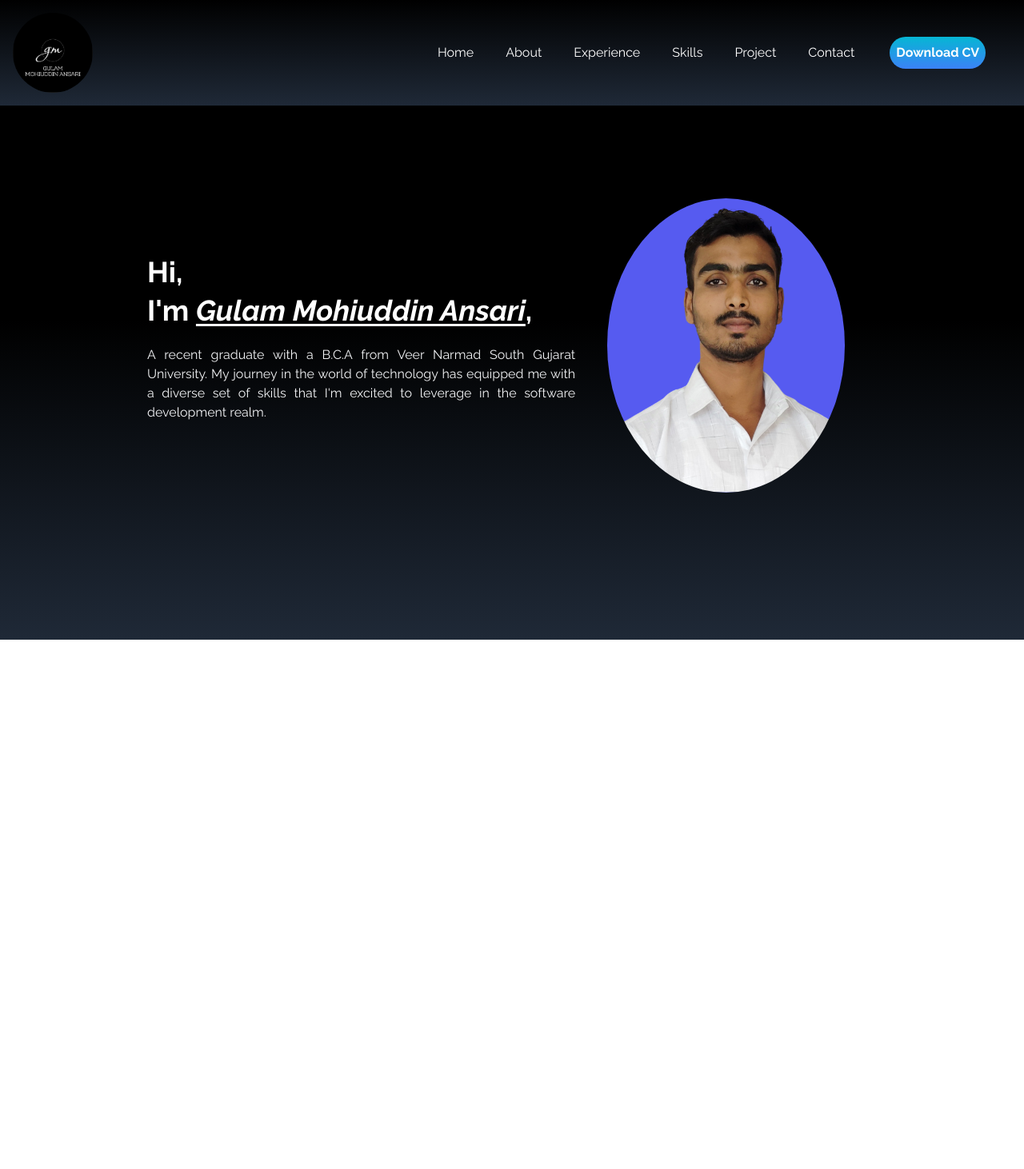
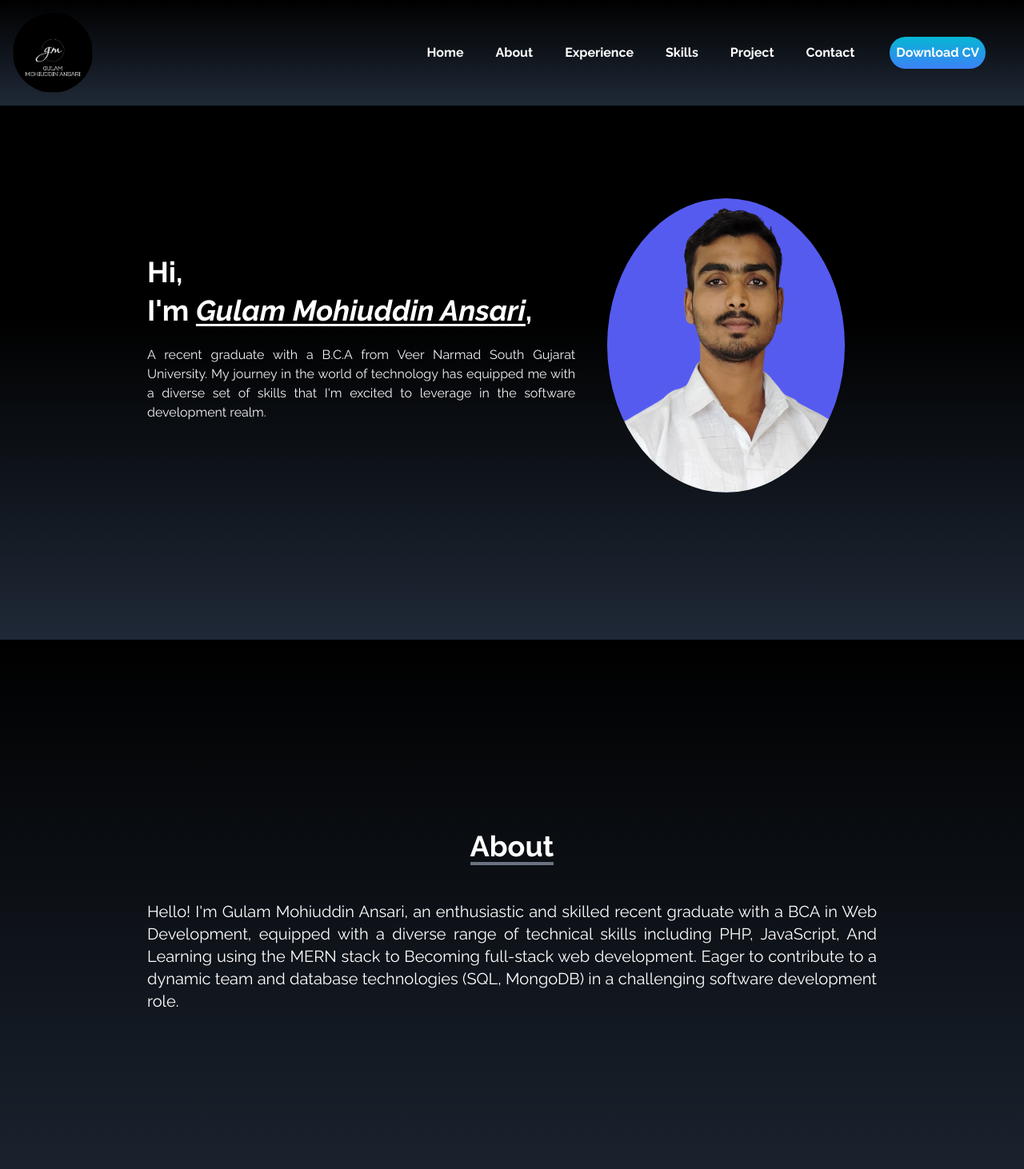
Before and after one commit to GulammohiuddinAnsari/Portfolio, a React (Create React App) app: page / in a window 1280 px wide. Shown: the top 1462 px of the page at 80% size. Before the commit the page ends 800 px from the top, so only its background shows below. Built offline with nearby package versions, Linux system fonts and the light colour scheme.

Commit message:
about page or section will be created

```diff
--- a/src/App.js
+++ b/src/App.js
@@ -1,3 +1,4 @@
+import About from './Components/About';
 import Home from './Components/Home';
 import Navbar from './Components/Navbar';
 
@@ -6,6 +7,7 @@ function App() {
     <div>
       <Navbar />
       <Home />
+      <About/>
     </div>
   );
 }
--- /dev/null
+++ b/src/Components/About.js
@@ -0,0 +1,28 @@
+import { Personal_Description } from "../Components/Data/Data";
+
+// Functional component for the About section
+const About = () => {
+    return (
+        <div
+            name="About"
+            className=" w-full min-h-screen bg-gradient-to-b from-black to-gray-800 text-white flex flex-col justify-center items-center"
+        >
+            <div className="max-w-screen-lg px-14 pb-24 mx-auto flex flex-col justify-center items-center w-full h-full">
+                {/* Header for the About section */}
+                <div className="pb-8 flex flex-row justify-center items-center">
+                    <p className="font-bold text-4xl border-b-4 inline border-gray-500">
+                        About
+                    </p>
+                </div>
+
+                {/* Introduction paragraph */}
+                <p className="text-xl mt-3 text-justify">
+                    {Personal_Description}
+                </p>
+            </div>
+        </div>
+    );
+};
+
+// Exporting the About component as the default export
+export default About;
--- /dev/null
+++ b/src/Components/Data/Data.js
@@ -0,0 +1,8 @@
+export const Personal_Description = `
+Hello! I'm Gulam Mohiuddin Ansari, an enthusiastic and skilled recent graduate
+          with a BCA in Web Development, equipped with a diverse range
+          of technical skills including PHP, JavaScript, And Learning using the
+          MERN stack to Becoming full-stack web development. Eager to contribute
+          to a dynamic team and database technologies (SQL, MongoDB)
+          in a challenging software development role.
+`
--- a/src/Components/Home.js
+++ b/src/Components/Home.js
@@ -1,8 +1,8 @@
 import React from 'react';
 import Profile from '../Assets/profile-image.png';
 
+const Home = () => {
 
-const Home = () => {
 
     return (
         // Div container for the Home section with gradient background
--- a/src/Components/Navbar.js
+++ b/src/Components/Navbar.js
@@ -50,7 +50,7 @@ const Navbar = () => {
  ######################################################################################## */
 
     // Navigation bar container
-    <div className="flex justify-between items-center w-full h-auto bg-gradient-to-b from-black to-gray-800 text-white p-4 fixed z-10">
+    <div className="flex font-bold justify-between items-center w-full h-auto bg-gradient-to-b from-black to-gray-800 text-white p-4 fixed z-10">
       {/* Brand/Logo */}
       <div>
         <img src={logo} alt=""  className="mx-auto max-w-[100px] max-h-[120px] md:h-auto md:w-[900px] rounded-[100%]"/>
@@ -64,7 +64,7 @@ const Navbar = () => {
             key={id}
             className="flex capitalize px-5
                             cursor-pointer
-                            hover:scale-105 duration-150 hover:underline underline-offset-8 decoration-gray-400"
+                            hover:scale-105 font-bold hover:text-green-400 duration-150 hover:underline underline-offset-8 decoration-gray-400"
           >
             {/* Smooth scroll link to each section */}
             <Link to={link} smooth duration={500}>
```
